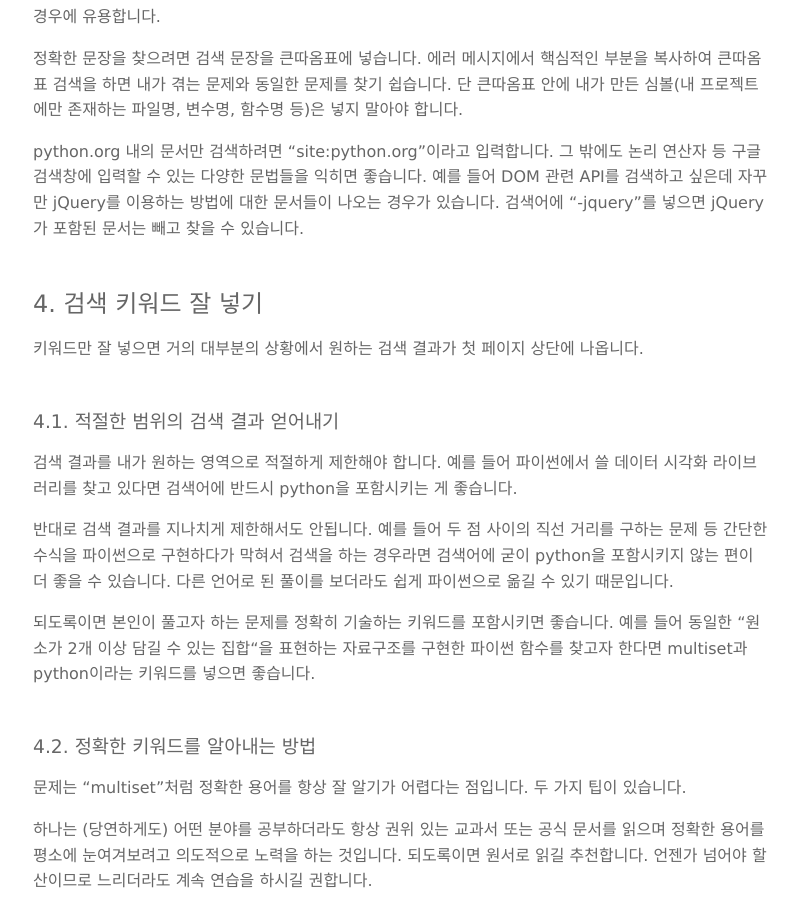
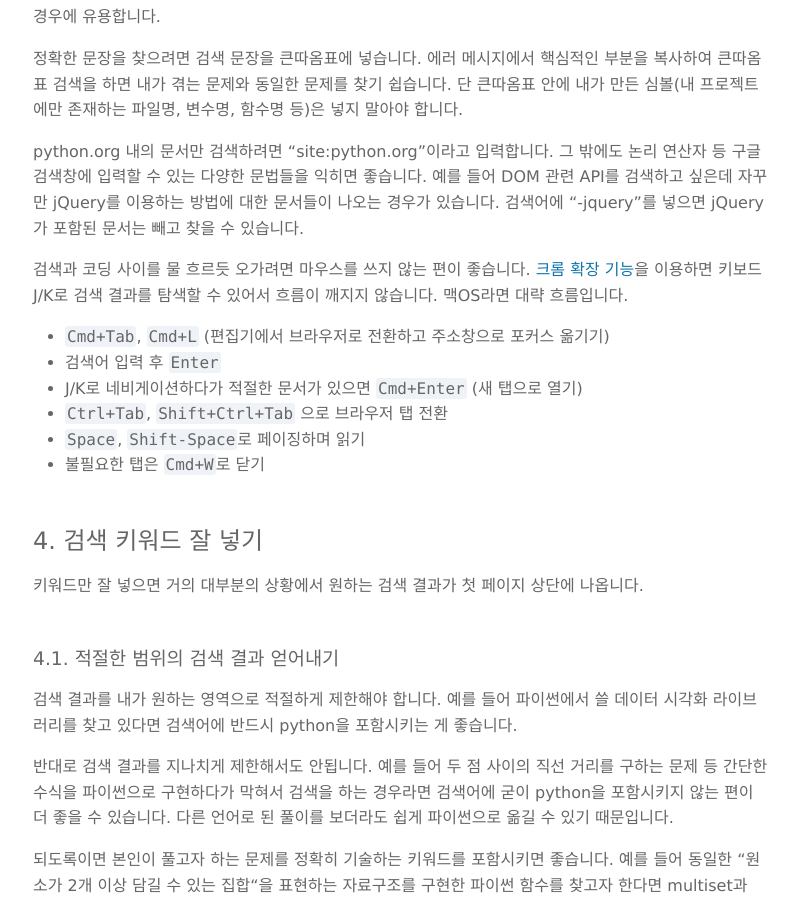
Before and after one commit to boxnwhiskr/boxnwhiskr.github.io, a Jekyll site: the page built from _posts/2020-09-27-ir-for-developers.markdown, in a window 1280 px wide and 900 px high, scrolled down 2065 px. Shown: the whole window, without its empty margins (239-1036 px from the left). Built offline with Jekyll 4.4.1, drawn with Linux system fonts in a browser that asks for light colours; nearby versions of some CDN libraries; some web fonts are replaced.

Commit message:
Update 2020-09-27-ir-for-developers.markdown

```diff
--- a/_posts/2020-09-27-ir-for-developers.markdown
+++ b/_posts/2020-09-27-ir-for-developers.markdown
@@ -44,6 +44,15 @@ date: 2020-09-27
 정확한 문장을 찾으려면 검색 문장을 큰따옴표에 넣습니다. 에러 메시지에서 핵심적인 부분을 복사하여 큰따옴표 검색을 하면 내가 겪는 문제와 동일한 문제를 찾기 쉽습니다. 단 큰따옴표 안에 내가 만든 심볼(내 프로젝트에만 존재하는 파일명, 변수명, 함수명 등)은 넣지 말아야 합니다.
 
 python.org 내의 문서만 검색하려면 "site:python.org"이라고 입력합니다. 그 밖에도 논리 연산자 등 구글 검색창에 입력할 수 있는 다양한 문법들을 익히면 좋습니다. 예를 들어 DOM 관련 API를 검색하고 싶은데 자꾸만 jQuery를 이용하는 방법에 대한 문서들이 나오는 경우가 있습니다. 검색어에 "-jquery"를 넣으면 jQuery가 포함된 문서는 빼고 찾을 수 있습니다.
+
+검색과 코딩 사이를 물 흐르듯 오가려면 마우스를 쓰지 않는 편이 좋습니다. [크롬 확장 기능](https://github.com/infokiller/web-search-navigator)을 이용하면 키보드 J/K로 검색 결과를 탐색할 수 있어서 흐름이 깨지지 않습니다. 맥OS라면 대략 흐름입니다.
+
+* `Cmd+Tab`, `Cmd+L` (편집기에서 브라우저로 전환하고 주소창으로 포커스 옮기기)
+* 검색어 입력 후 `Enter`
+* J/K로 네비게이션하다가 적절한 문서가 있으면 `Cmd+Enter` (새 탭으로 열기)
+* `Ctrl+Tab`, `Shift+Ctrl+Tab` 으로 브라우저 탭 전환
+* `Space`, `Shift-Space`로 페이징하며 읽기
+* 불필요한 탭은 `Cmd+W`로 닫기
 
 ## 4. 검색 키워드 잘 넣기
 
```
